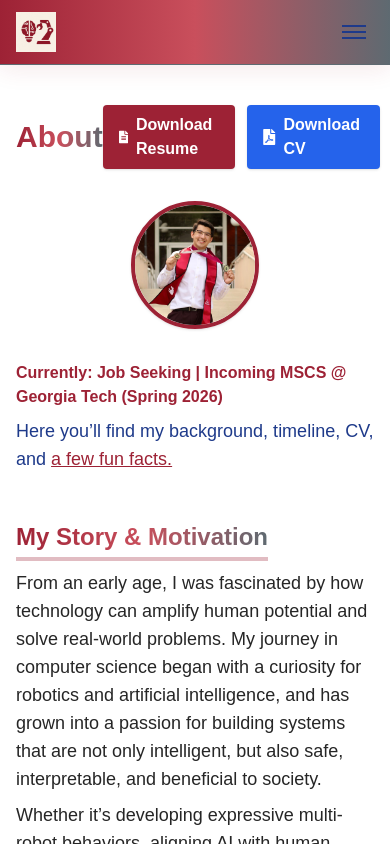
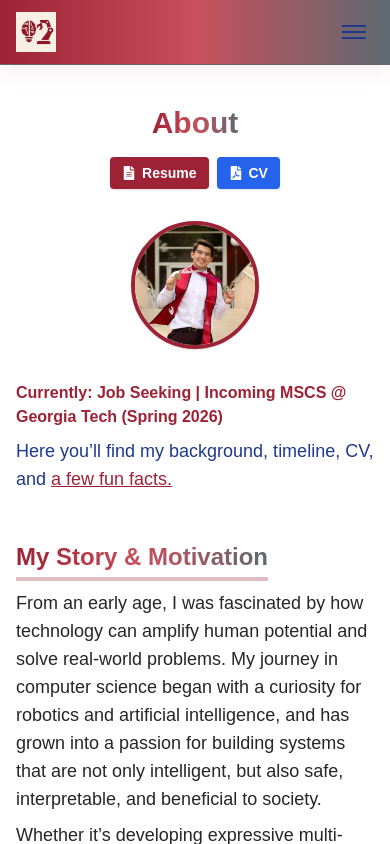
Before and after one commit to ethanvillalovoz/ethanvillalovoz.github.io, a Next.js app: page /about in a window 390 px wide. Shown: the top 844 px of the page. Built offline with nearby package versions, Linux system fonts and the light colour scheme.

Commit message:
fixed button issue. mobile

```diff
--- a/src/app/about/page.tsx
+++ b/src/app/about/page.tsx
@@ -79,7 +79,7 @@ const timeline = [
 export default function AboutPage() {
 	return (
 		<main className="max-w-5xl mx-auto px-4 py-10">
-			<header className="flex items-center justify-between mb-8">
+			<header className="flex flex-col sm:flex-row items-center sm:items-start sm:justify-between gap-4 mb-8">
 				<motion.h1
 					initial={{ opacity: 0, y: 40 }}
 					animate={{ opacity: 1, y: 0 }}
@@ -88,24 +88,24 @@ export default function AboutPage() {
 				>
 					About
 				</motion.h1>
-				<div className="flex gap-3">
+				<div className="flex gap-2">
 					<a
 						href="/data/EthanVillalovoz-Resume.pdf"
 						target="_blank"
 						rel="noopener noreferrer"
-						className="inline-flex items-center px-4 py-2 rounded bg-primary text-white font-semibold shadow hover:bg-primary-dark transition"
+						className="inline-flex items-center px-3 py-1.5 text-sm sm:text-base sm:px-4 sm:py-2 rounded bg-primary text-white font-semibold shadow hover:bg-primary-dark transition"
 					>
-						<FaFileAlt className="mr-2" />
-						Download Resume
+						<FaFileAlt className="mr-1.5 sm:mr-2 text-sm sm:text-base" />
+						Resume
 					</a>
 					<a
 						href="/data/EthanVillalovoz-CV.pdf"
 						target="_blank"
 						rel="noopener noreferrer"
-						className="inline-flex items-center px-4 py-2 rounded bg-blue-600 text-white font-semibold shadow hover:bg-blue-700 transition"
+						className="inline-flex items-center px-3 py-1.5 text-sm sm:text-base sm:px-4 sm:py-2 rounded bg-blue-600 text-white font-semibold shadow hover:bg-blue-700 transition"
 					>
-						<FaFilePdf className="mr-2" />
-						Download CV
+						<FaFilePdf className="mr-1.5 sm:mr-2 text-sm sm:text-base" />
+						CV
 					</a>
 				</div>
 			</header>
```
